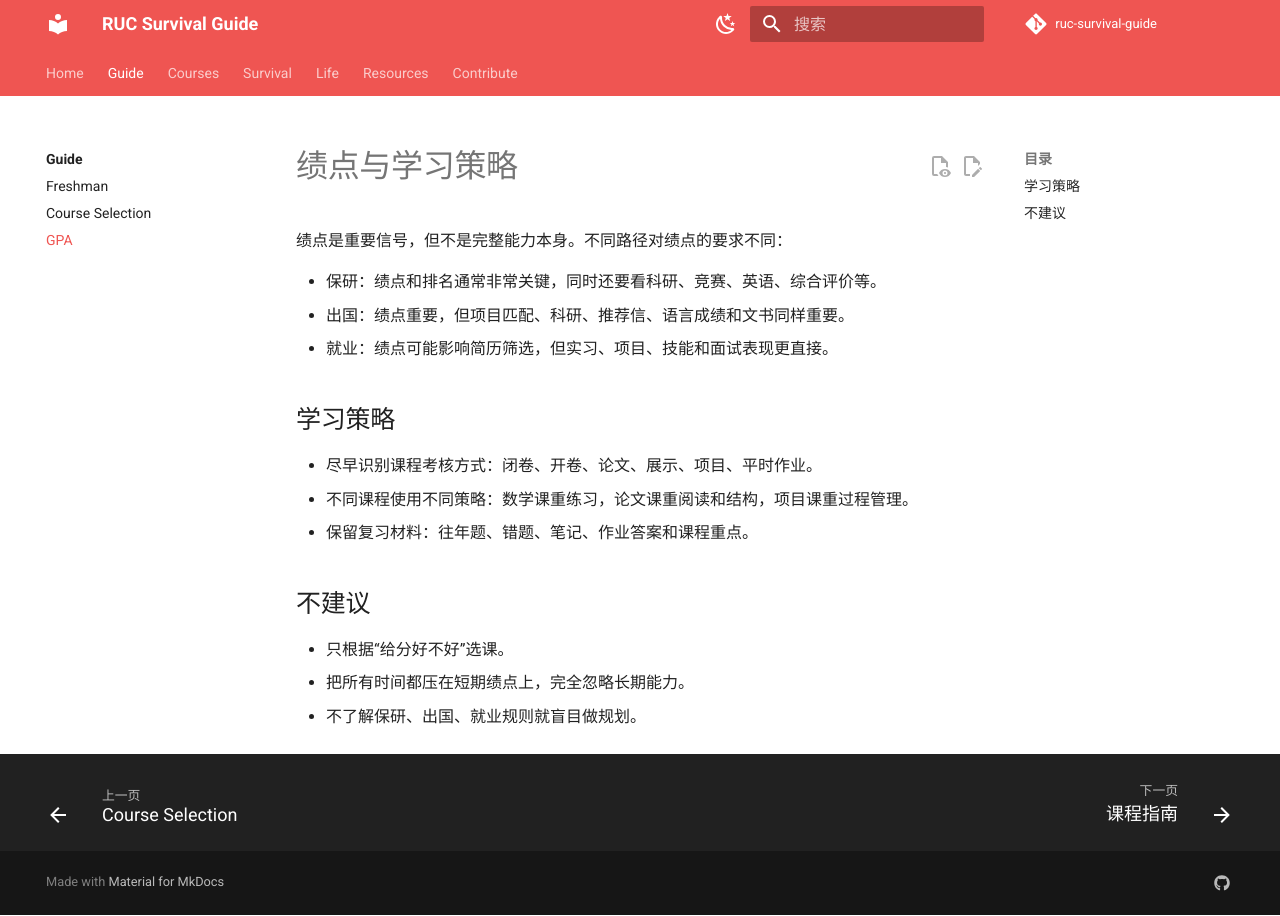
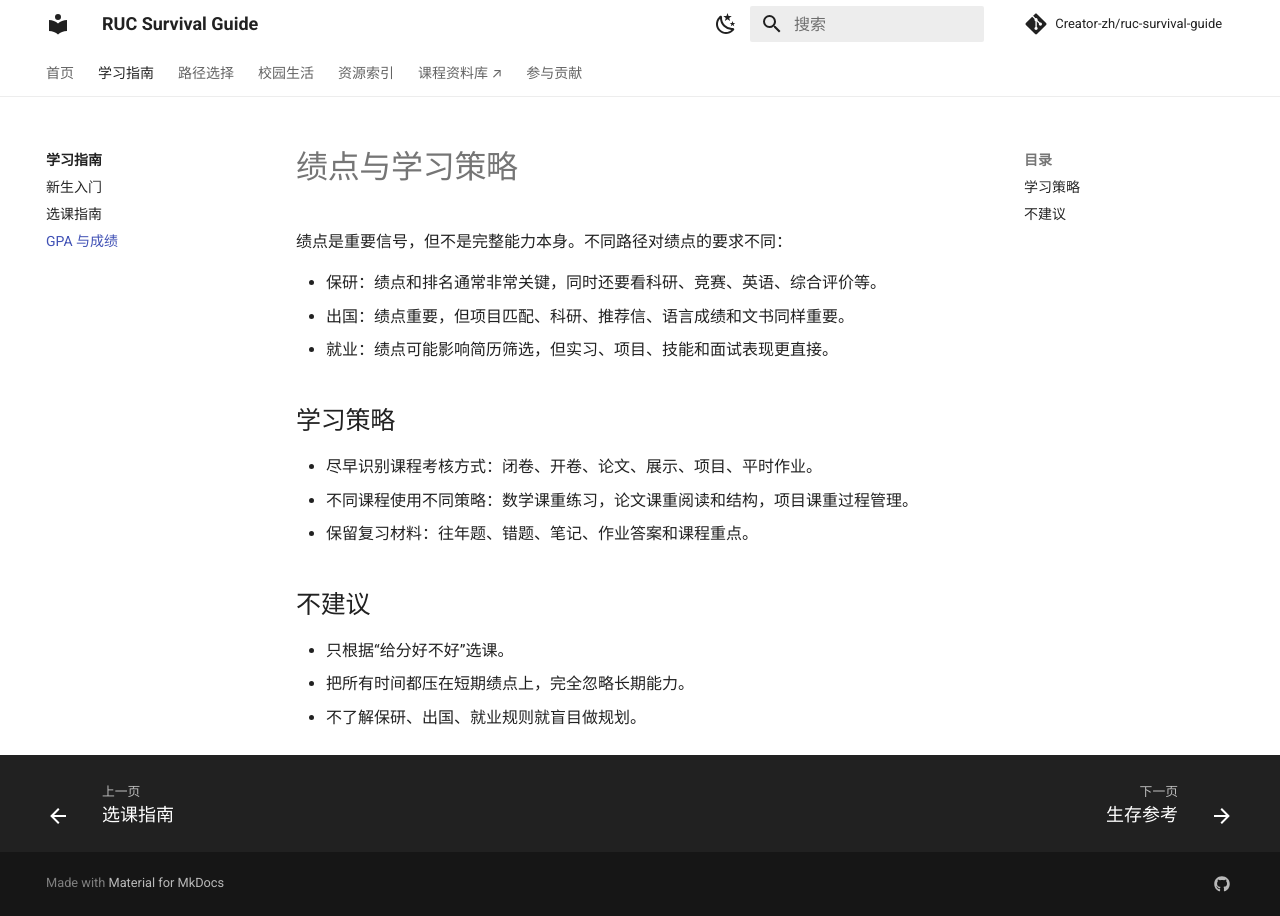
Before and after one commit to Creator-zh/ruc-survival-guide, an MkDocs documentation site: the page built from docs/guide/gpa.md, in a window 1280 px wide. Built offline with MkDocs 1.6.1 and Material for MkDocs 9.7.7, drawn with Linux system fonts in a browser that asks for light colours; comment, search, counter and statistics services are not loaded; part of the change alters nothing that is shown.

Commit message:
config: reshape mkdocs navigation for online book

```diff
--- a/mkdocs.yml
+++ b/mkdocs.yml
@@ -1,9 +1,9 @@
 site_name: RUC Survival Guide
-site_description: Unofficial student-maintained survival guide for Renmin University of China
-site_url: https://example.github.io/ruc-survival-guide/
-repo_name: ruc-survival-guide
-repo_url: https://github.com/your-name/ruc-survival-guide
-edit_uri: edit/main/docs/
+site_description: 非官方、学生维护的中国人民大学学习与生存指南
+site_url: https://creator-zh.github.io/ruc-survival-guide/
+repo_name: Creator-zh/ruc-survival-guide
+repo_url: https://github.com/Creator-zh/ruc-survival-guide
+edit_uri: ""
 
 theme:
   name: material
@@ -15,30 +15,38 @@ theme:
     - navigation.indexes
     - navigation.top
     - navigation.footer
+    - navigation.tracking
     - search.suggest
     - search.highlight
-    - content.action.edit
-    - content.action.view
     - content.tabs.link
   palette:
     - scheme: default
-      primary: red
-      accent: indigo
+      primary: white
+      accent: red
       toggle:
         icon: material/weather-night
-        name: Switch to dark mode
+        name: 切换到深色模式
     - scheme: slate
-      primary: red
-      accent: indigo
+      primary: black
+      accent: red
       toggle:
         icon: material/weather-sunny
-        name: Switch to light mode
+        name: 切换到浅色模式
 
 plugins:
   - search:
       lang:
         - zh
         - en
+  - git-revision-date-localized:
+      enable_creation_date: false
+      type: date
+      timezone: Asia/Shanghai
+      locale: zh
+      fallback_to_build_date: true
+
+extra_css:
+  - assets/stylesheets/book.css
 
 markdown_extensions:
   - admonition
@@ -59,18 +67,36 @@ markdown_extensions:
 extra:
   social:
     - icon: fontawesome/brands/github
-      link: https://github.com/your-name/ruc-survival-guide
+      link: https://github.com/Creator-zh/ruc-survival-guide
+      name: GitHub
 
 nav:
-  - Home: index.md
-  - Guide:
+  - 首页: index.md
+  - 学习指南:
       - guide/index.md
-      - Freshman: guide/freshman.md
-      - Course Selection: guide/course-selection.md
-      - GPA: guide/gpa.md
-  - Courses:
+      - 新生入门: guide/freshman.md
+      - 选课指南: guide/course-selection.md
+      - GPA 与成绩: guide/gpa.md
+  - 路径选择:
+      - survival/index.md
+      - 保研: survival/baoyan.md
+      - 出国: survival/abroad.md
+      - 就业: survival/career.md
+      - 科研: survival/research.md
+      - 转专业与辅修: survival/transfer-major.md
+  - 校园生活:
+      - life/index.md
+      - 校园服务: life/campus-services.md
+      - 宿舍: life/dorm.md
+      - 食堂: life/canteen.md
+      - 图书馆: life/library.md
+  - 资源索引:
+      - resources/index.md
+      - 政策索引: resources/policies.md
+      - 常用链接: resources/links.md
+  - 课程资料库 ↗:
       - courses/index.md
-      - Alphabetical:
+      - 按首字母:
           - courses/alphabetical/index.md
           - A: courses/alphabetical/a.md
           - B: courses/alphabetical/b.md
@@ -96,38 +122,21 @@ nav:
           - X: courses/alphabetical/x.md
           - Y: courses/alphabetical/y.md
           - Z: courses/alphabetical/z.md
-      - By School:
+      - 按学院:
           - courses/schools/index.md
-          - Xinxi Xueyuan:
-              - Program Design Basics: courses/schools/信息学院/程序设计基础.md
-          - Caizheng Jinrong Xueyuan:
-              - Finance: courses/schools/财政金融学院/金融学.md
-          - Gaoling AI Xueyuan:
-              - Machine Learning: courses/schools/高瓴人工智能学院/机器学习.md
-      - Templates:
-          - Course Page Template: courses/templates/course-page.md
-  - Survival:
-      - survival/index.md
-      - Baoyan: survival/baoyan.md
-      - Abroad: survival/abroad.md
-      - Career: survival/career.md
-      - Research: survival/research.md
-      - Transfer and Minor: survival/transfer-major.md
-  - Life:
-      - life/index.md
-      - Campus Services: life/campus-services.md
-      - Dorm: life/dorm.md
-      - Canteen: life/canteen.md
-      - Library: life/library.md
-  - Resources:
-      - resources/index.md
-      - Policies: resources/policies.md
-      - Links: resources/links.md
-  - Contribute:
+          - 信息学院:
+              - 程序设计基础: courses/schools/信息学院/程序设计基础.md
+          - 财政金融学院:
+              - 金融学: courses/schools/财政金融学院/金融学.md
+          - 高瓴人工智能学院:
+              - 机器学习: courses/schools/高瓴人工智能学院/机器学习.md
+      - 模板:
+          - 课程页面模板: courses/templates/course-page.md
+  - 参与贡献:
       - contribute/index.md
-      - Course Template: contribute/course-template.md
-      - Resource Template: contribute/resource-template.md
-      - Comments: contribute/comments.md
-      - License: contribute/license.md
-      - Takedown: contribute/takedown.md
-      - Roadmap: contribute/roadmap.md
+      - 课程资料模板: contribute/course-template.md
+      - 资源模板: contribute/resource-template.md
+      - 评论规则: contribute/comments.md
+      - 授权说明: contribute/license.md
+      - 下架请求: contribute/takedown.md
+      - 路线图: contribute/roadmap.md
```
